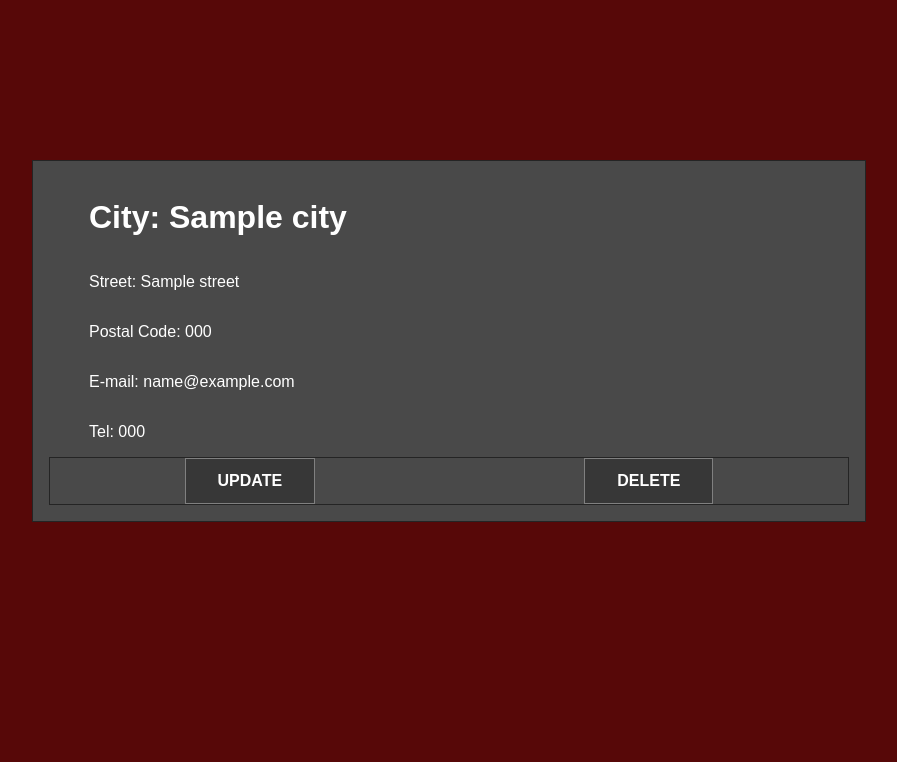
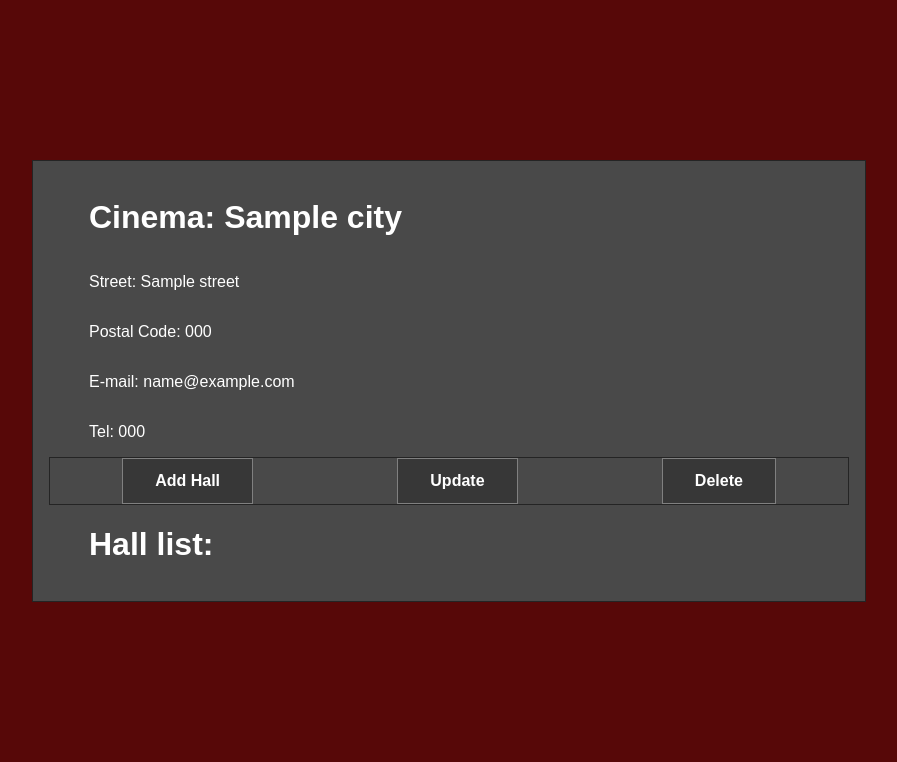
Before and after one commit to AlexMist23/Cinema_Service, a Django app: template cinema_app/templates/cinema_details.html in a window 1280 px wide. Shown: the part 63-825 px from the top of the page, without its empty margins (191-1088 px from the left). Before the commit the page ends 585 px from the top, so only its background shows below. Run offline with Django 4.2, Linux system fonts and the light colour scheme; the template is opened without the code that fills it: most values are stand-ins (such as "Sample title", 1, 10 or a date in 2020).

Commit message:
Day 6 - cinema details, add, hall form

```diff
--- a/Cinema_Service/urls.py
+++ b/Cinema_Service/urls.py
@@ -25,9 +25,9 @@ urlpatterns = [
     path('admin/', admin.site.urls),
     path('accounts/', include("django.contrib.auth.urls")),
     path('signup/', SignUpView.as_view(), name='signup'),
-    path('cinema/details/<int:cinema_id>', CinemaDetailsView.as_view()),
-    path('cinema/list', CinemaListView.as_view()),
+    path('cinema/', CinemaListView.as_view()),
     path('cinema/add', CinemaAddView.as_view()),
-    path('hall/add', HallAddView.as_view()),
+    path('cinema/<int:cinema_id>', CinemaDetailsView.as_view()),
+    path('cinema/<int:cinema_id>/add_hall', HallAddView.as_view()),
     path('', LandingPageView.as_view()),
 ]
--- a/cinema_app/static/css/style.css
+++ b/cinema_app/static/css/style.css
@@ -140,6 +140,7 @@ form ul{
   justify-content: center;
   border: solid #242424 0.1em;
 }
+
 ul.list-el li {
   width: 15em;
   list-style-type: none;
@@ -158,3 +159,13 @@ ul.list-el li {
   justify-content: center;
   border: solid #242424 0.1em;
 }
+
+.form-above{
+  display: flex;
+  flex-direction: column;
+  width: 30em;
+  background: #494949;
+  padding: 1em;
+  margin: 5em auto -10em auto;
+  font-weight: bolder;
+}
--- a/cinema_app/static/javascript/form_django_script.js
+++ b/cinema_app/static/javascript/login_form.js
@@ -3,5 +3,4 @@ document.addEventListener("DOMContentLoaded", function(event){
     const password = document.querySelector("#id_password")
     login.placeholder = "L O G I N . . ."
     password.placeholder = "P A S S W O R D . . ."
-    console.log(login)
 })
--- a/cinema_app/templates/__main.html
+++ b/cinema_app/templates/__main.html
@@ -30,13 +30,13 @@
     {% if user.is_authenticated and user.is_superuser %}
     <div class="navbar-row">
         <div class="navbar-el-drop">
-            <a class="navbar-el" href="/cinema/list">Cinema</a>
+            <a class="navbar-el" href="/cinema">Cinema</a>
             <a href="/cinema/add" class="drop-item">Add</a>
             <a href="/" class="drop-item">Delete</a>
         </div>
         <div class="navbar-el-drop">
-            <a class="navbar-el">Hall</a>
-            <a href="/hall/add" class="drop-item">Add</a>
+            <a class="navbar-el">Movie</a>
+            <a href="/" class="drop-item">Add</a>
         </div>
     </div>
     {% endif %}
--- a/cinema_app/templates/cinema_details.html
+++ b/cinema_app/templates/cinema_details.html
@@ -10,16 +10,21 @@
 
     <div class="list">
         <div class="details-list-el">
-            <h1>City: {{ cinema.city }}</h1>
+            <h1>Cinema: {{ cinema.city }}</h1>
             <p>Street: {{ cinema.street }}</p>
             <p>Postal Code: {{ cinema.postal_code }}</p>
             <p>E-mail: {{ cinema.email }}</p>
             <p>Tel: {{ cinema.telephone }}</p>
         </div>
         <div class="details-list-el-buttons">
-            <a class="button">UPDATE</a>
-            <a class="button">DELETE</a>
+            <a href="{{ cinema.id }}/add_hall" class="button">Add Hall</a>
+            <a href="" class="button">Update</a>
+            <a href="" class="button">Delete</a>
         </div>
+        <div class="details-list-el">
+            <h1>Hall list:</h1>
+        </div>
+
     </div>
 
 {% endblock %}
--- a/cinema_app/templates/cinema_list.html
+++ b/cinema_app/templates/cinema_list.html
@@ -13,7 +13,7 @@
         {% for cinema in cinemas %}
         <ul class="list-el">
             <li>{{ cinema.city }}</li>
-            <a class="button" href="/cinema/details/{{ cinema.id }}">Edit</a>
+            <a class="button" href="/cinema/{{ cinema.id }}">Edit</a>
         </ul>
         {% endfor %}
     </li>
--- a/cinema_app/templates/form/cinema_form.html
+++ b/cinema_app/templates/form/cinema_form.html
@@ -2,12 +2,13 @@
 
 
 {% block head %}
-    <title>Home</title>
+    <title>Add Cinema</title>
+    {% load static %}
+    <script type="text/javascript" src="{% static 'javascript/cinema_form.js' %}"></script>
 {% endblock %}
 
 
 {% block content %}
-
     <form method="post">
         {% csrf_token %}
         {{ form.as_p }}
--- a/cinema_app/templates/registration/login.html
+++ b/cinema_app/templates/registration/login.html
@@ -3,7 +3,7 @@
 {% block head %}
     <title>Login</title>
     {% load static %}
-    <script type="text/javascript" src="{% static 'javascript/form_django_script.js' %}"></script>
+    <script type="text/javascript" src="{% static 'javascript/login_form.js' %}"></script>
 {% endblock %}
 
 {% block content %}
```
Also changed, not shown: cinema_app/models.py (+5 -3 lines), cinema_app/views.py (+24 -10 lines), cinema_app/templates/form/form_response.html (renamed from cinema_app/templates/form_response.html).
